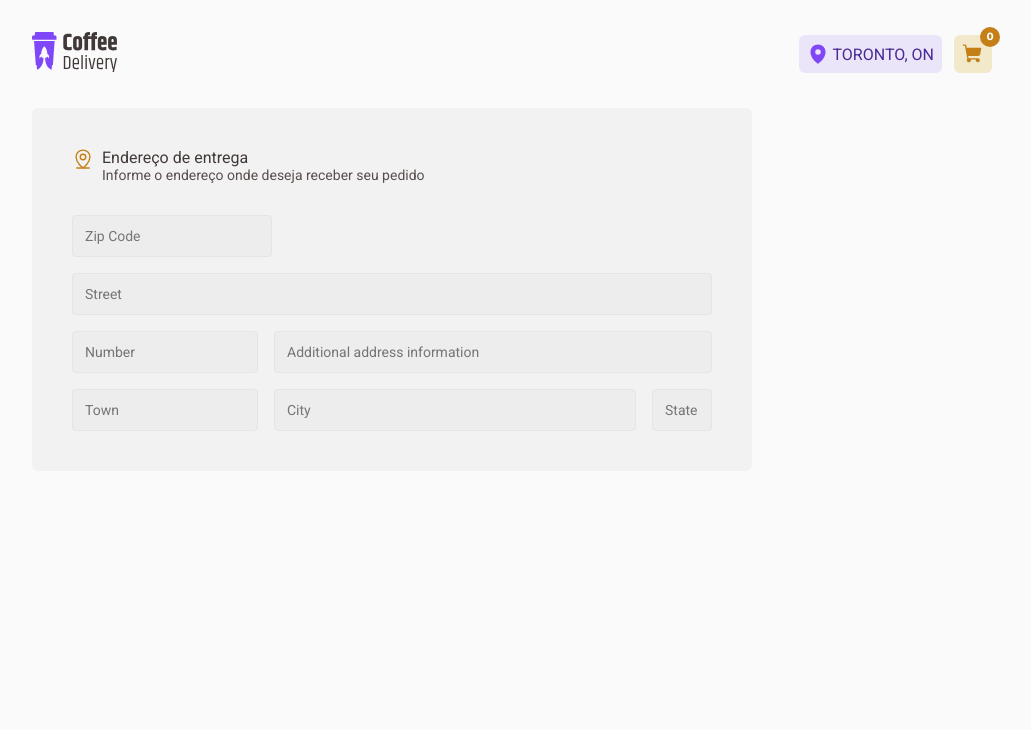
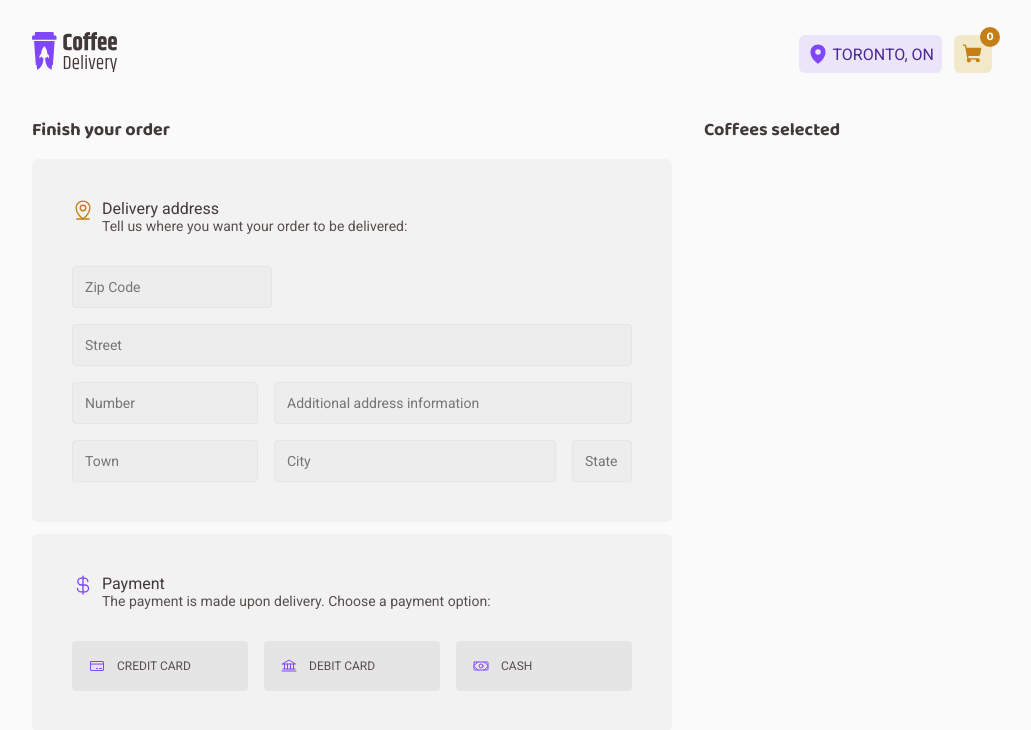
Before and after one commit to gcrozariol/coffee-delivery-react, a React (Vite) app: page /checkout in a window 1280 px wide. Shown: the top 730 px of the page, without its empty margins (128-1159 px from the left). Built offline with nearby package versions, Linux system fonts and the light colour scheme.

Commit message:
Add payment options layout

```diff
--- a/src/Router.tsx
+++ b/src/Router.tsx
@@ -2,7 +2,7 @@ import { Routes, Route } from 'react-router-dom'
 import { DefaultLayout } from './layouts/DefaultLayout'
 
 import { Home } from './pages/Home'
-import { Chechout } from './pages/Checkout'
+import { Checkout } from './pages/Checkout'
 import { Success } from './pages/Success'
 
 export function Router() {
@@ -10,7 +10,7 @@ export function Router() {
     <Routes>
       <Route path="/" element={<DefaultLayout />}>
         <Route path="/" element={<Home />} />
-        <Route path="/checkout" element={<Chechout />} />
+        <Route path="/checkout" element={<Checkout />} />
         <Route path="/success" element={<Success />} />
       </Route>
     </Routes>
--- /dev/null
+++ b/src/pages/Checkout/components/AddressForm/index.tsx
@@ -0,0 +1,42 @@
+import { MapPinLine } from 'phosphor-react'
+import {
+  AdditionalAddressDetailInput,
+  AddressContainer,
+  AddressFormContainer,
+  AddressTitle,
+  AddressTitleContainer,
+  CityInput,
+  NumberInput,
+  StateInput,
+  StreetInput,
+  TownInput,
+  ZipCodeInput,
+} from './styles'
+import { defaultTheme } from '@/styles/themes/default'
+
+export function AddressForm() {
+  return (
+    <AddressContainer>
+      <AddressTitleContainer>
+        <MapPinLine size={22} color={defaultTheme['yellow-dark']} />
+        <AddressTitle>
+          <p>Delivery address</p>
+          <span>Tell us where you want your order to be delivered:</span>
+        </AddressTitle>
+      </AddressTitleContainer>
+      <AddressFormContainer>
+        <ZipCodeInput placeholder="Zip Code" />
+        <StreetInput placeholder="Street" />
+        <div>
+          <NumberInput placeholder="Number" />
+          <AdditionalAddressDetailInput placeholder="Additional address information" />
+        </div>
+        <div>
+          <TownInput placeholder="Town" />
+          <CityInput placeholder="City" />
+          <StateInput placeholder="State" />
+        </div>
+      </AddressFormContainer>
+    </AddressContainer>
+  )
+}
--- /dev/null
+++ b/src/pages/Checkout/components/AddressForm/styles.ts
@@ -0,0 +1,83 @@
+import { styled } from 'styled-components'
+
+export const AddressContainer = styled.div`
+  display: flex;
+  flex-direction: column;
+
+  gap: 2rem;
+  width: 40rem;
+  padding: 2.5rem;
+  border-radius: 6px;
+
+  background-color: ${(props) => props.theme['base-card']};
+`
+export const AddressTitleContainer = styled.div`
+  display: flex;
+  gap: 0.5rem;
+`
+
+export const AddressTitle = styled.div`
+  display: flex;
+  flex-direction: column;
+
+  span {
+    font-size: 14px;
+    color: ${(props) => props.theme['base-text']};
+  }
+`
+export const AddressFormContainer = styled.div`
+  display: flex;
+  flex-direction: column;
+  gap: 1rem;
+
+  div {
+    display: flex;
+    flex-direction: row;
+    gap: 1rem;
+  }
+`
+
+export const BaseInput = styled.input`
+  display: flex;
+  padding: 0.75rem;
+  border-radius: 4px;
+  border: 1px solid ${(props) => props.theme['base-button']};
+  background-color: ${(props) => props.theme['base-input']};
+  height: 2.625rem;
+
+  font-size: 14px;
+  color: ${(props) => props.theme['base-text']};
+
+  transition: 100ms;
+
+  ::placeholder {
+    color: ${(props) => props.theme['base-label']};
+  }
+
+  &:focus {
+    outline: none;
+    border: 1px solid ${(props) => props.theme['yellow-dark']};
+  }
+`
+
+export const ZipCodeInput = styled(BaseInput)`
+  width: 12.5rem;
+`
+
+export const StreetInput = styled(BaseInput)``
+
+export const NumberInput = styled(BaseInput)``
+
+export const AdditionalAddressDetailInput = styled(BaseInput)`
+  flex-grow: 1;
+`
+
+export const TownInput = styled(BaseInput)``
+
+export const CityInput = styled(BaseInput)`
+  flex-grow: 1;
+`
+
+export const StateInput = styled(BaseInput)`
+  width: 3.75rem;
+`
--- /dev/null
+++ b/src/pages/Checkout/components/PaymentTypeSelection/index.tsx
@@ -0,0 +1,41 @@
+import { Bank, CreditCard, CurrencyDollar, Money } from 'phosphor-react'
+import {
+  CashCardButton,
+  CreditCardButton,
+  DebitCardButton,
+  PaymentContainer,
+  PaymentFormContainer,
+  PaymentTitle,
+  PaymentTitleContainer,
+} from './styles'
+import { defaultTheme } from '@/styles/themes/default'
+
+export function PaymentTypeSelection() {
+  return (
+    <PaymentContainer>
+      <PaymentTitleContainer>
+        <CurrencyDollar size={22} color={defaultTheme.purple} />
+        <PaymentTitle>
+          <p>Payment</p>
+          <span>
+            The payment is made upon delivery. Choose a payment option:{' '}
+          </span>
+        </PaymentTitle>
+      </PaymentTitleContainer>
+      <PaymentFormContainer>
+        <CreditCardButton>
+          <CreditCard size={16} color={defaultTheme.purple} />
+          CREDIT CARD
+        </CreditCardButton>
+        <DebitCardButton>
+          <Bank size={16} color={defaultTheme.purple} />
+          DEBIT CARD
+        </DebitCardButton>
+        <CashCardButton>
+          <Money size={16} color={defaultTheme.purple} />
+          CASH
+        </CashCardButton>
+      </PaymentFormContainer>
+    </PaymentContainer>
+  )
+}
--- /dev/null
+++ b/src/pages/Checkout/components/PaymentTypeSelection/styles.ts
@@ -0,0 +1,69 @@
+import { styled } from 'styled-components'
+
+export const PaymentContainer = styled.div`
+  display: flex;
+  flex-direction: column;
+
+  gap: 2rem;
+  width: 40rem;
+  padding: 2.5rem;
+  border-radius: 6px;
+
+  background-color: ${(props) => props.theme['base-card']};
+`
+export const PaymentTitleContainer = styled.div`
+  display: flex;
+  gap: 0.5rem;
+`
+
+export const PaymentTitle = styled.div`
+  display: flex;
+  flex-direction: column;
+
+  span {
+    font-size: 14px;
+    color: ${(props) => props.theme['base-text']};
+  }
+`
+export const PaymentFormContainer = styled.div`
+  display: flex;
+  gap: 1rem;
+`
+
+export const BaseButton = styled.button`
+  display: flex;
+  padding: 1rem;
+  align-items: center;
+
+  border-radius: 4px;
+  border: 1px solid ${(props) => props.theme['base-button']};
+
+  background-color: ${(props) => props.theme['base-button']};
+
+  gap: 0.75rem;
+  width: 100%;
+
+  font-size: 12px;
+  color: ${(props) => props.theme['base-text']};
+
+  transition: 100ms;
+
+  &:hover {
+    cursor: pointer;
+    color: ${(props) => props.theme['base-subtitle']};
+    background-color: ${(props) => props.theme['base-hover']};
+  }
+
+  &:active {
+    opacity: 80%;
+  }
+
+  &:focus {
+    background-color: ${(props) => props.theme['purple-light']};
+    border: 1px solid ${(props) => props.theme.purple};
+  }
+`
+
+export const CreditCardButton = styled(BaseButton)``
+export const DebitCardButton = styled(BaseButton)``
+export const CashCardButton = styled(BaseButton)``
--- a/src/pages/Checkout/index.tsx
+++ b/src/pages/Checkout/index.tsx
@@ -1,45 +1,16 @@
-import { MapPinLine } from 'phosphor-react'
-import {
-  AdditionalAddressDetailInput,
-  AddressContainer,
-  AddressFormContainer,
-  AddressTitle,
-  AddressTitleContainer,
-  CheckoutContainer,
-  CityInput,
-  NumberInput,
-  StateInput,
-  StreetInput,
-  TownInput,
-  ZipCodeInput,
-} from './styles'
-import { defaultTheme } from '@/styles/themes/default'
+import { AddressForm } from './components/AddressForm'
+import { PaymentTypeSelection } from './components/PaymentTypeSelection'
+import { CheckoutContainer, FormsContainer, Title } from './styles'
 
-export function Chechout() {
+export function Checkout() {
   return (
     <CheckoutContainer>
-      <AddressContainer>
-        <AddressTitleContainer>
-          <MapPinLine size={22} color={defaultTheme['yellow-dark']} />
-          <AddressTitle>
-            <p>Endereço de entrega</p>
-            <span>Informe o endereço onde deseja receber seu pedido</span>
-          </AddressTitle>
-        </AddressTitleContainer>
-        <AddressFormContainer>
-          <ZipCodeInput placeholder="Zip Code" />
-          <StreetInput placeholder="Street" />
-          <div>
-            <NumberInput placeholder="Number" />
-            <AdditionalAddressDetailInput placeholder="Additional address information" />
-          </div>
-          <div>
-            <TownInput placeholder="Town" />
-            <CityInput placeholder="City" />
-            <StateInput placeholder="State" />
-          </div>
-        </AddressFormContainer>
-      </AddressContainer>
+      <FormsContainer>
+        <Title>Finish your order</Title>
+        <AddressForm />
+        <PaymentTypeSelection />
+      </FormsContainer>
+      <Title>Coffees selected</Title>
     </CheckoutContainer>
   )
 }
--- a/src/pages/Checkout/styles.ts
+++ b/src/pages/Checkout/styles.ts
@@ -3,87 +3,18 @@ import { styled } from 'styled-components'
 export const CheckoutContainer = styled.div`
   display: flex;
   padding: 0 10rem;
+  gap: 2rem;
 `
 
-export const AddressContainer = styled.div`
+export const FormsContainer = styled.div`
   display: flex;
   flex-direction: column;
-  padding: 2.5rem;
-
-  gap: 2rem;
-
-  border-radius: 6px;
-
-  background-color: ${(props) => props.theme['base-card']};
-`
-export const AddressTitleContainer = styled.div`
-  display: flex;
-  gap: 0.5rem;
+  gap: 0.75rem;
 `
 
-export const AddressTitle = styled.div`
-  display: flex;
-  flex-direction: column;
-
-  span {
-    font-size: 14px;
-    color: ${(props) => props.theme['base-text']};
-  }
+export const Title = styled.p`
+  font-family: 'Baloo 2', cursive;
+  font-size: 18px;
+  color: ${(props) => props.theme['base-subtitle']};
+  margin: 0.5rem 0 0.188rem;
 `
-export const AddressFormContainer = styled.div`
-  display: flex;
-  flex-direction: column;
-  width: 40rem;
-  gap: 1rem;
-
-  div {
-    display: flex;
-    flex-direction: row;
-    gap: 1rem;
-  }
-`
-
-export const BaseInput = styled.input`
-  display: flex;
-  padding: 0.75rem;
-  border-radius: 4px;
-  border: 1px solid ${(props) => props.theme['base-button']};
-  background-color: ${(props) => props.theme['base-input']};
-  height: 2.625rem;
-
-  font-size: 14px;
-  color: ${(props) => props.theme['base-text']};
-
-  transition: 100ms;
-
-  ::placeholder {
-    color: ${(props) => props.theme['base-label']};
-  }
-
-  &:focus {
-    outline: none;
-    border: 1px solid ${(props) => props.theme['yellow-dark']};
-  }
-`
-
-export const ZipCodeInput = styled(BaseInput)`
-  width: 12.5rem;
-`
-
-export const StreetInput = styled(BaseInput)``
-
-export const NumberInput = styled(BaseInput)``
-
-export const AdditionalAddressDetailInput = styled(BaseInput)`
-  flex-grow: 1;
-`
-
-export const TownInput = styled(BaseInput)``
-
-export const CityInput = styled(BaseInput)`
-  flex-grow: 1;
-`
-
-export const StateInput = styled(BaseInput)`
-  width: 3.75rem;
-`
```
